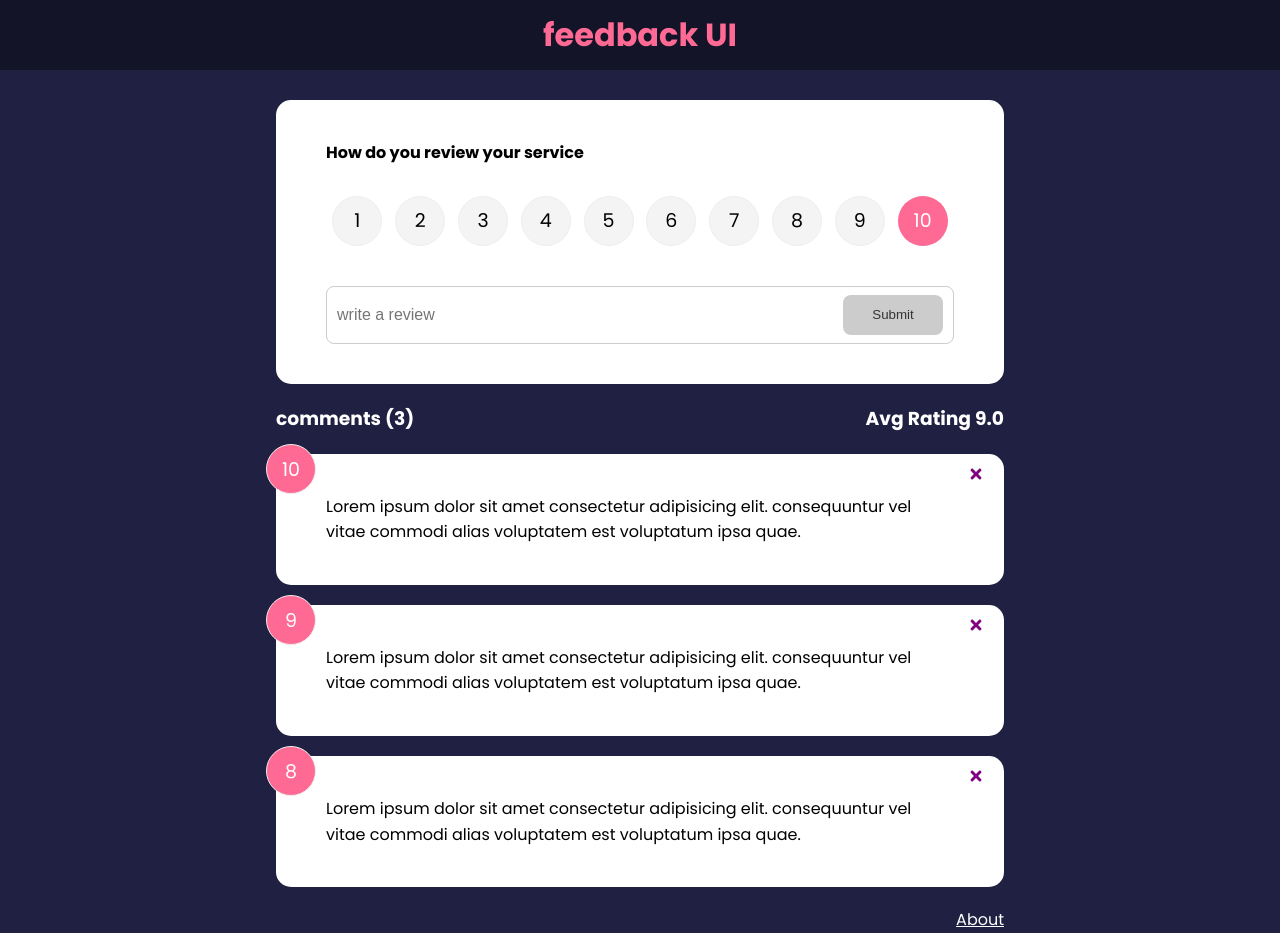
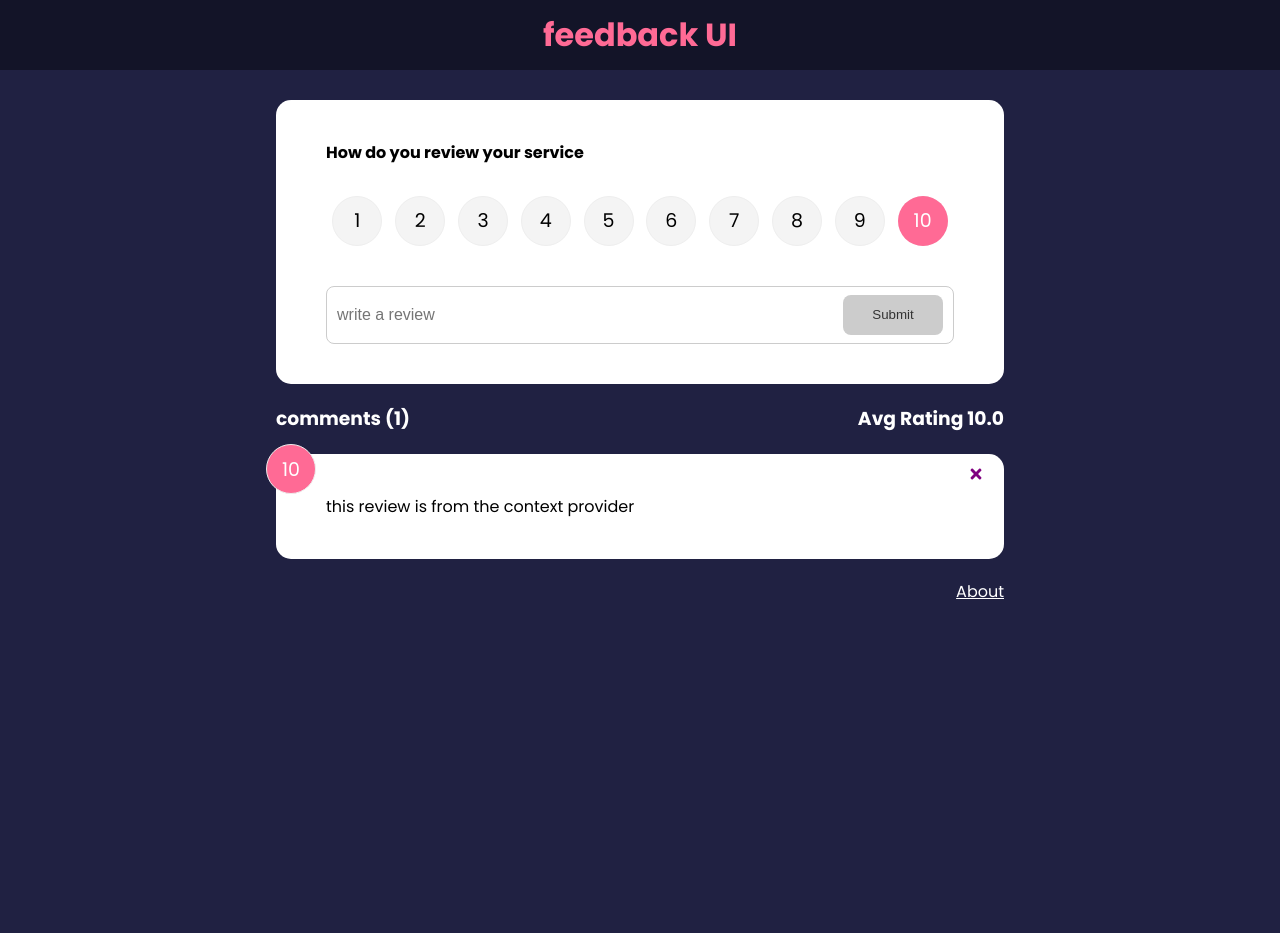
Before and after one commit to jawale204/learn-react, a React (Create React App) app: page / in a window 1280 px wide. After the commit the page ends 800 px from the top, so only its background shows below. Built offline with nearby package versions, Linux system fonts and the light colour scheme.

Commit message:
useContext contextProvider created/added for feedbacklist 6-30-31

```diff
--- a/src/App.js
+++ b/src/App.js
@@ -8,6 +8,7 @@ import { v4 as uuid4 } from "uuid";
 import { BrowserRouter, Route, Router, Routes } from "react-router-dom";
 import About from "./pages/About";
 import AboutLink from "./components/AboutLink";
+import { FeedbackProvider } from "./context/FeedbackContext";
 
 function App() {
   const [feedbacks, setFeedbacks] = useState(FeedbackItemList);
@@ -26,6 +27,7 @@ function App() {
   };
   return (
     <>
+      <FeedbackProvider>
         <Header text="feedback UI" />
         <div className="container">
           <BrowserRouter>
@@ -49,6 +51,7 @@ function App() {
             <AboutLink />
           </BrowserRouter>
         </div>
+      </FeedbackProvider>
     </>
   );
 }
--- a/src/components/FeedbackList.jsx
+++ b/src/components/FeedbackList.jsx
@@ -2,13 +2,16 @@ import React from "react";
 import FeedBackItem from "./FeedbackItem";
 import PropTypes from "prop-types";
 import { motion, AnimatePresence } from "framer-motion";
+import { useContext } from "react";
+import FeedbackContext from "../context/FeedbackContext";
 
-function FeedbackList(props) {
-  if (!props.feedbacks || props.feedbacks.length === 0) return <>No feedback</>;
+function FeedbackList({ handleDelete }) {
+  const { feedbacks } = useContext(FeedbackContext);
+  if (!feedbacks || feedbacks.length === 0) return <>No feedback</>;
   return (
     <div>
       <AnimatePresence>
-        {props.feedbacks.map((item) => {
+        {feedbacks.map((item) => {
           return (
             <motion.div
               initial={{ opacity: 0 }}
@@ -19,7 +22,7 @@ function FeedbackList(props) {
               <FeedBackItem
                 key={item.id}
                 item={item}
-                handleDelete={props.handleDelete}
+                handleDelete={handleDelete}
               />
             </motion.div>
           );
@@ -29,14 +32,4 @@ function FeedbackList(props) {
   );
 }
 
-FeedbackList.propTypes = {
-  feedbacks: PropTypes.arrayOf(
-    PropTypes.shape({
-      id: PropTypes.string,
-      text: PropTypes.string,
-      rating: PropTypes.number,
-    })
-  ),
-};
-
 export default FeedbackList;
--- a/src/components/FeedbackStats.jsx
+++ b/src/components/FeedbackStats.jsx
@@ -1,25 +1,17 @@
-import PropTypes from "prop-types";
+import { useContext } from "react";
+import FeedbackContext from "../context/FeedbackContext";
 
-function FeedbackStats(props) {
+function FeedbackStats() {
+  const { feedbacks } = useContext(FeedbackContext);
   var sum = 0;
-  props.feedbacks.forEach((item) => (sum = sum + item.rating));
-  const avg = (sum / props.feedbacks.length).toFixed(1);
+  feedbacks.forEach((item) => (sum = sum + item.rating));
+  const avg = (sum / feedbacks.length).toFixed(1);
   return (
     <div className="feedback-stats">
-      <h3>comments ({props.feedbacks.length}) </h3>
+      <h3>comments ({feedbacks.length}) </h3>
       <h3>Avg Rating {isNaN(avg) ? 0 : avg}</h3>
     </div>
   );
 }
 
-FeedbackStats.propTypes = {
-  feedbacks: PropTypes.arrayOf(
-    PropTypes.shape({
-      id: PropTypes.string,
-      text: PropTypes.string,
-      rating: PropTypes.number,
-    })
-  ),
-};
-
 export default FeedbackStats;
--- /dev/null
+++ b/src/context/FeedbackContext.jsx
@@ -0,0 +1,25 @@
+import { createContext, useState } from "react";
+
+const FeedbackContext = createContext();
+
+export const FeedbackProvider = ({ children }) => {
+  const [feedbacks] = useState([
+    {
+      id: 1,
+      text: "this review is from the context provider",
+      rating: 10,
+    },
+  ]);
+
+  return (
+    <FeedbackContext.Provider
+      value={{
+        feedbacks,
+      }}
+    >
+      {children}
+    </FeedbackContext.Provider>
+  );
+};
+
+export default FeedbackContext;
```
Lines whose indentation alone changed are shown as unchanged.
